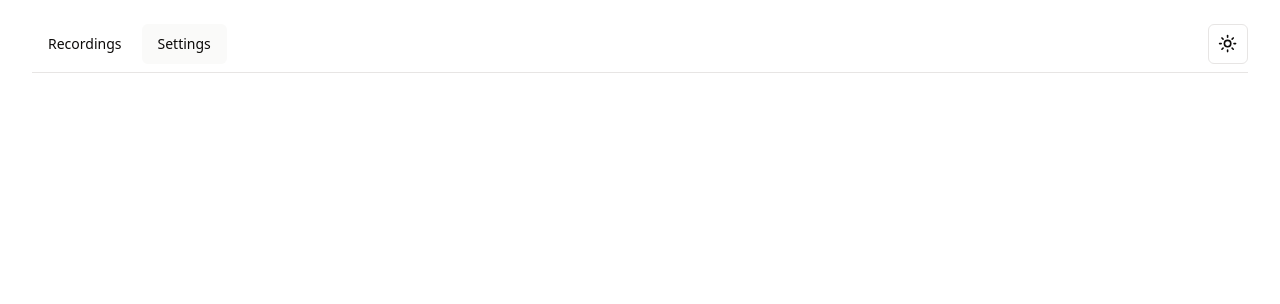
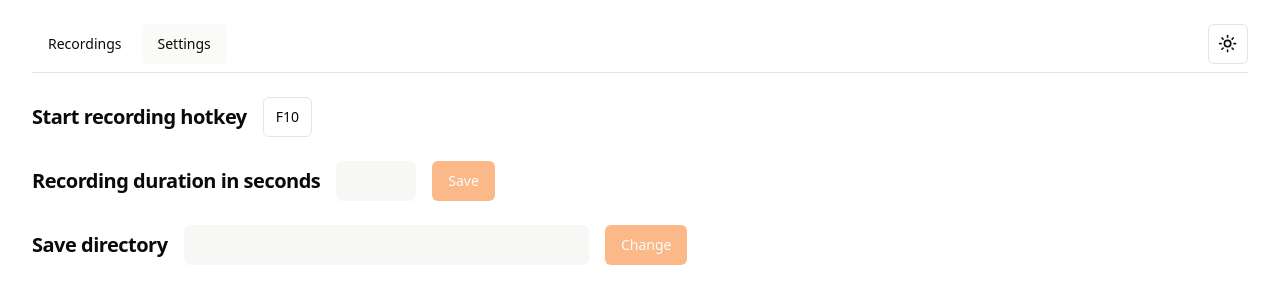
Before and after one commit to stachujone5/acap, a Next.js app: page /settings in a window 1280 px wide. Shown: the top 304 px of the page. Built offline with nearby package versions, Linux system fonts and the light colour scheme.

Commit message:
Settings loading, naming sync, del acap folder

```diff
--- a/src/app/page.tsx
+++ b/src/app/page.tsx
@@ -32,7 +32,7 @@ const Recordings = () => {
 		queryFn: getRecordings,
 	});
 
-	const { mutate: startRecording, isLoading } = useMutation({
+	const { mutate: startRecording, isLoading: isRecording } = useMutation({
 		mutationFn: recordAudio,
 		onSuccess: () => queryClient.invalidateQueries(["recordings"]),
 	});
@@ -43,11 +43,11 @@ const Recordings = () => {
 		}
 	}, [config, setTheme]);
 
-	if (recordings && recordings.length === 0 && !isLoading) {
+	if (recordings && recordings.length === 0 && !isRecording) {
 		return (
 			<div className="flex h-full flex-col items-center justify-center gap-4">
 				<p className="text-2xl font-semibold tracking-tight">No recordings found!</p>
-				<Button disabled={isLoading} onClick={() => startRecording()}>
+				<Button disabled={isRecording} onClick={() => startRecording()}>
 					Record something
 				</Button>
 			</div>
@@ -58,7 +58,7 @@ const Recordings = () => {
 		<div className="flex h-full flex-col gap-4">
 			<div className="flex items-center gap-4">
 				{config ? (
-					<Button className="h-10 w-40" disabled={isLoading} onClick={() => startRecording()}>
+					<Button className="h-10 w-40" disabled={isRecording} onClick={() => startRecording()}>
 						Record new audio
 					</Button>
 				) : (
@@ -66,7 +66,7 @@ const Recordings = () => {
 				)}
 			</div>
 			<div className="flex flex-grow flex-col gap-4 overflow-y-auto">
-				{isLoading && config && (
+				{isRecording && config && (
 					<div>
 						<ProgressPrimitive.Root className="relative h-[100px] overflow-hidden rounded-md border">
 							<ProgressPrimitive.Indicator
--- a/src/app/settings/page.tsx
+++ b/src/app/settings/page.tsx
@@ -10,6 +10,7 @@ import { CONFIG_QUERY_KEY, useConfig } from "@/utils/useConfig";
 import { Input } from "@/ui/input";
 import { Label } from "@/ui/label";
 import { z } from "zod";
+import { Skeleton } from "@/ui/skeleton";
 
 const recordingDurationSchema = z.coerce.number().int().min(1).max(600);
 
@@ -38,7 +39,7 @@ const Settings = () => {
 	).success;
 
 	const queryClient = useQueryClient();
-	const { data: config, isLoading: isConfigLoading, isError: isConfigError } = useConfig();
+	const { data: config } = useConfig();
 
 	const { mutate: changeSavePath } = useMutation({
 		mutationFn: changeSavePathMutation,
@@ -70,10 +71,6 @@ const Settings = () => {
 		setKey(e.key);
 	};
 
-	if (!config) {
-		return null;
-	}
-
 	return (
 		<div className="flex flex-col gap-6">
 			<div className="flex items-center gap-4">
@@ -92,20 +89,23 @@ const Settings = () => {
 
 			<form className="flex h-10 items-center gap-4" onSubmit={handleFormSubmit}>
 				<Label htmlFor="recording_duration">Recording duration in seconds</Label>
+				{config ? (
 					<Input
 						onChange={(e) => setRecordingDurationInputValue(e.currentTarget.value)}
 						value={recordingDurationInputValue}
 						id="recording_duration"
 						className="w-20"
 					/>
-
+				) : (
+					<Skeleton className="h-full w-20" />
+				)}
 				<Button
 					disabled={isRecordingDurationLoading || !isRecordingDurationInputValueCorrect}
 					type="submit"
 				>
 					Save
 				</Button>
-				{!isRecordingDurationInputValueCorrect && (
+				{!isRecordingDurationInputValueCorrect && recordingDurationInputValue !== "" && (
 					<p className="text-sm">Value must be integer between 1 and 600</p>
 				)}
 			</form>
@@ -113,9 +113,13 @@ const Settings = () => {
 			<div className="flex h-10 items-center gap-4">
 				<p className="text-xl font-semibold tracking-tight">Save directory</p>
 
+				{config ? (
 					<p className="inline-flex h-10 items-center justify-center rounded-md border border-input bg-background px-4 py-2 text-sm font-medium">
 						{config.savePath}
 					</p>
+				) : (
+					<Skeleton className="h-full w-1/3" />
+				)}
 
 				<Button disabled={!Boolean(config)} onClick={() => changeSavePath()}>
 					Change
```
Also changed, not shown: 1 other file (tests, documents, lock files or other folders). Lines whose indentation alone changed are shown as unchanged.
